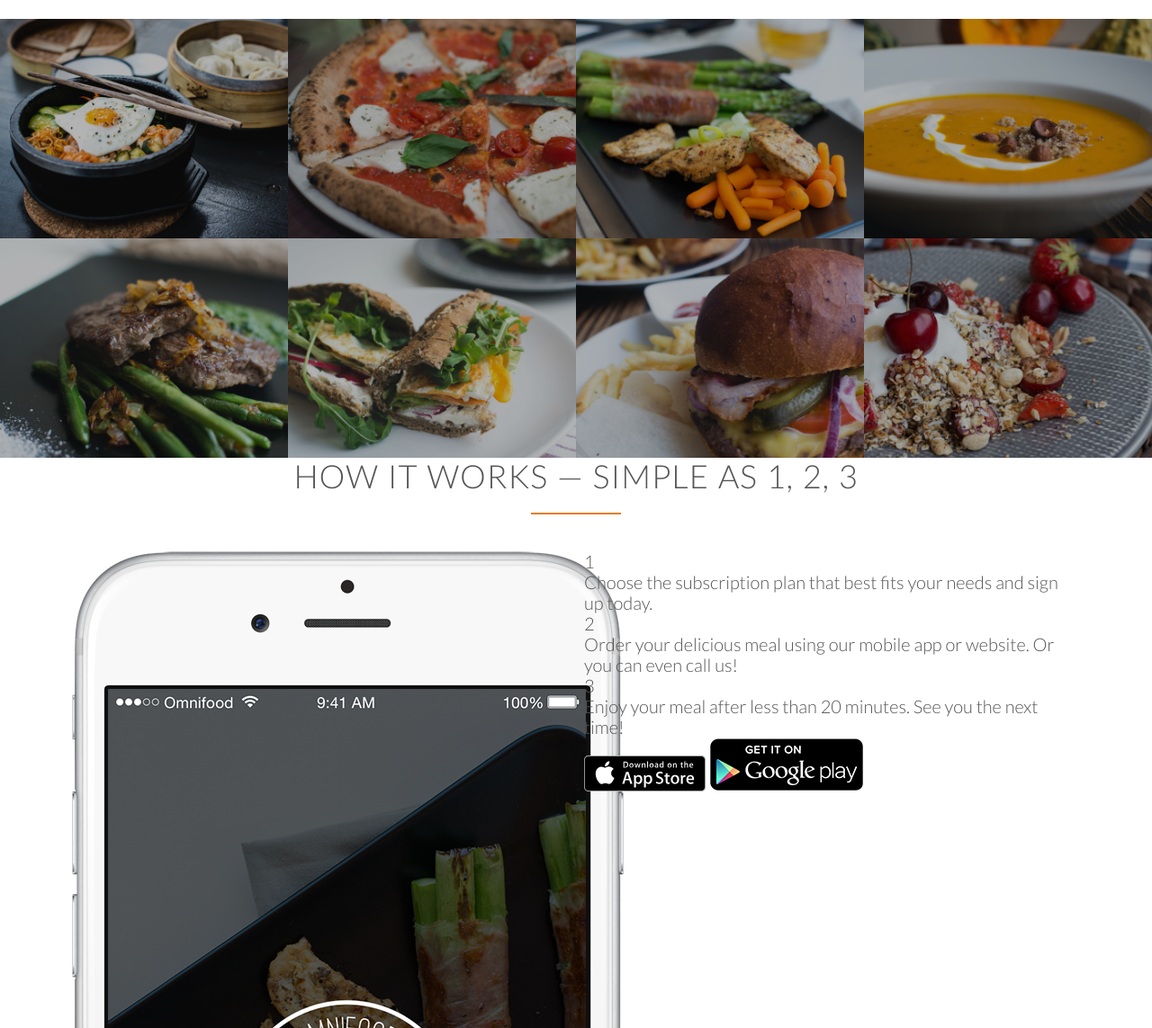
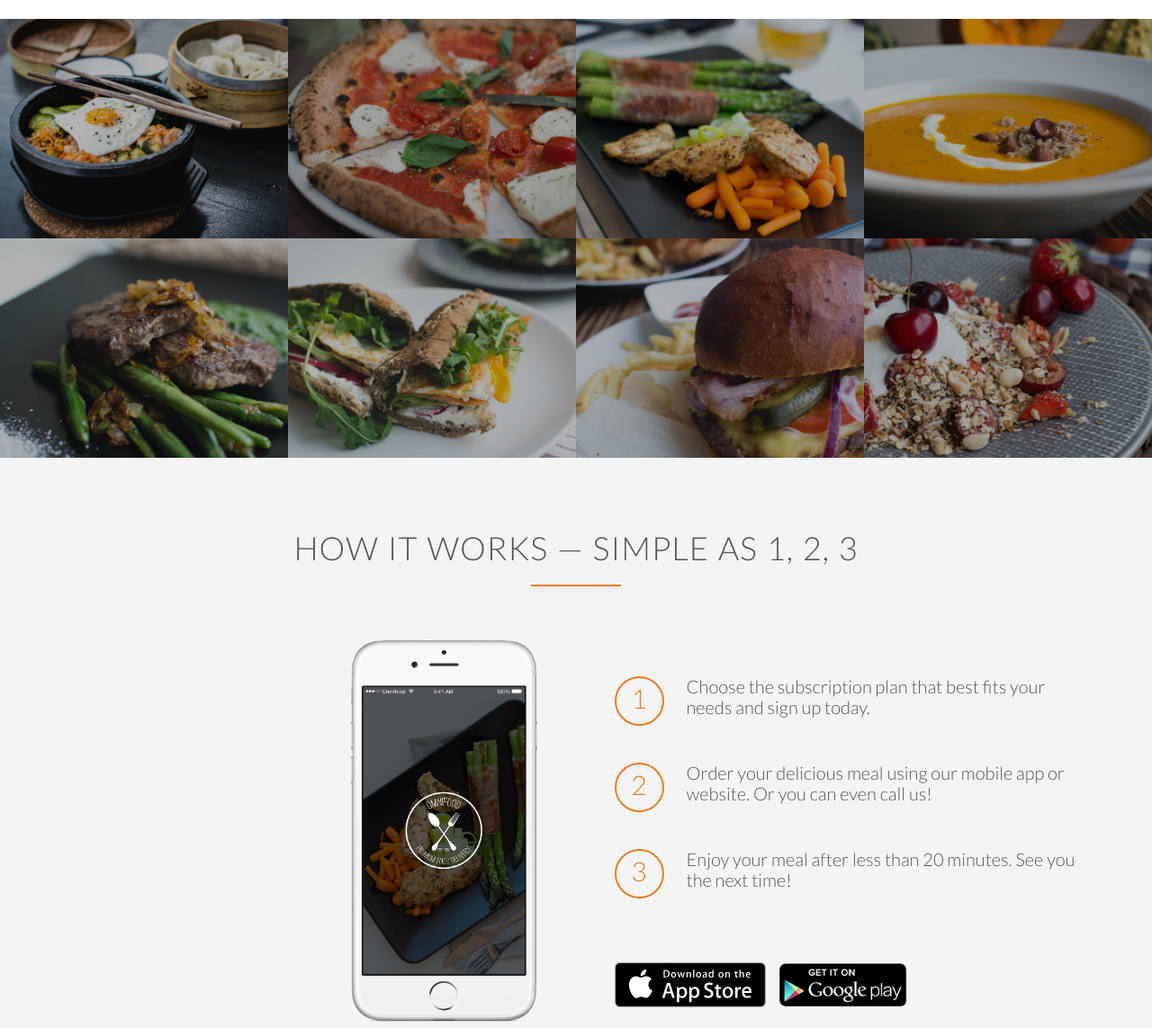
Before and after one commit to sunilsp77/Omnifood, a plain HTML site: page index.html in a window 1280 px wide. Shown: the part 1479-2622 px from the top of the page at 90% size. Drawn offline with Linux system fonts and the light colour scheme; files whose address does not match are found by name.

Commit message:
Added clearfix class for clearing the floats from section-meals and Steps-box class and styled the section-steps

```diff
--- a/index.html
+++ b/index.html
@@ -86,7 +86,7 @@
       </div>
     </section>
     <section class="section-meals">
-      <ul class="meals-showcase">
+      <ul class="meals-showcase clearfix">
         <li>
           <figure class="meal-photo">
             <img
@@ -117,7 +117,7 @@
           </figure>
         </li>
       </ul>
-      <ul class="meals-showcase">
+      <ul class="meals-showcase clearfix">
         <li>
           <figure class="meal-photo">
             <img
@@ -157,14 +157,14 @@
         <h2>How it works &mdash; Simple as 1, 2, 3</h2>
       </div>
       <div class="row">
-        <div class="col span-1-of-2">
+        <div class="col span-1-of-2 steps-box">
           <img
             src="resources/img/app-iPhone.png"
             alt="Omnifood app on iPhone"
             class="app-screen"
           />
         </div>
-        <div class="col span-1-of-2">
+        <div class="col span-1-of-2 steps-box">
           <div class="works-step">
             <div>1</div>
             <p>
--- a/resources/css/style.css
+++ b/resources/css/style.css
@@ -19,6 +19,14 @@ html {
   font-weight: 300;
   font-size: 20px;
   text-rendering: optimizeLegibility;
+}
+.clearfix {zoom: 1;}
+.clearfix:after {
+  content: ".";
+  clear: both;
+  display: block;
+  height: 0;
+  visibility: hidden;
 }
 
 /* ************************************************************** */
@@ -233,3 +241,47 @@ header {
     opacity: 1;
     transform: scale(1.03);
 }
+
+/* ************************************************************** */
+/* HOW IT WORKS  */
+/* ************************************************************** */
+
+.section-steps {
+  background-color: #f4f4f4;
+}
+.steps-box:first-child {
+  text-align: right;
+  padding-right: 3%;
+  margin-top: 30px;
+}
+.steps-box:last-child {
+  padding-left: 3%;
+  margin-top: 70px;
+}
+.app-screen {
+  width: 40%;
+}
+.works-step {
+  margin-bottom: 50px;
+}
+.works-step:last-of-type {
+  margin-bottom: 80px;
+}
+.works-step div{
+  color: #e67e22;
+  border: 2px solid #e67e22;
+  display: inline-block;
+  border-radius: 50%;
+  height: 55px;
+  width: 55px;
+  text-align: center;
+  padding: 5px;
+  float: left;
+  font-size: 150%;
+  margin-right: 25px;
+}
+.btn-app img {
+  height: 50px;
+  width: auto;
+  margin-right: 10px;
+}
```
